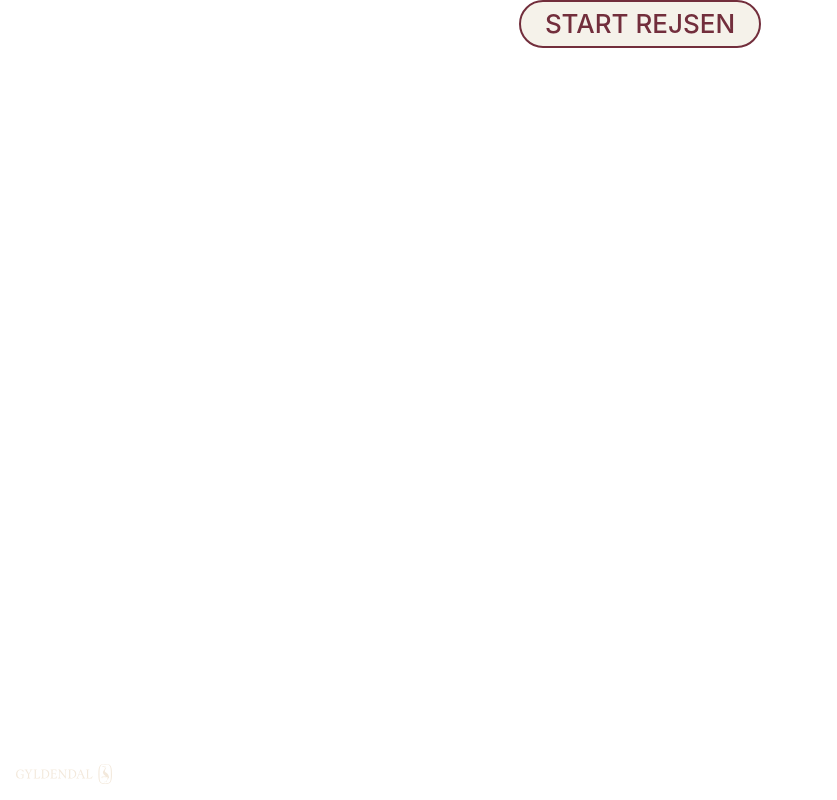
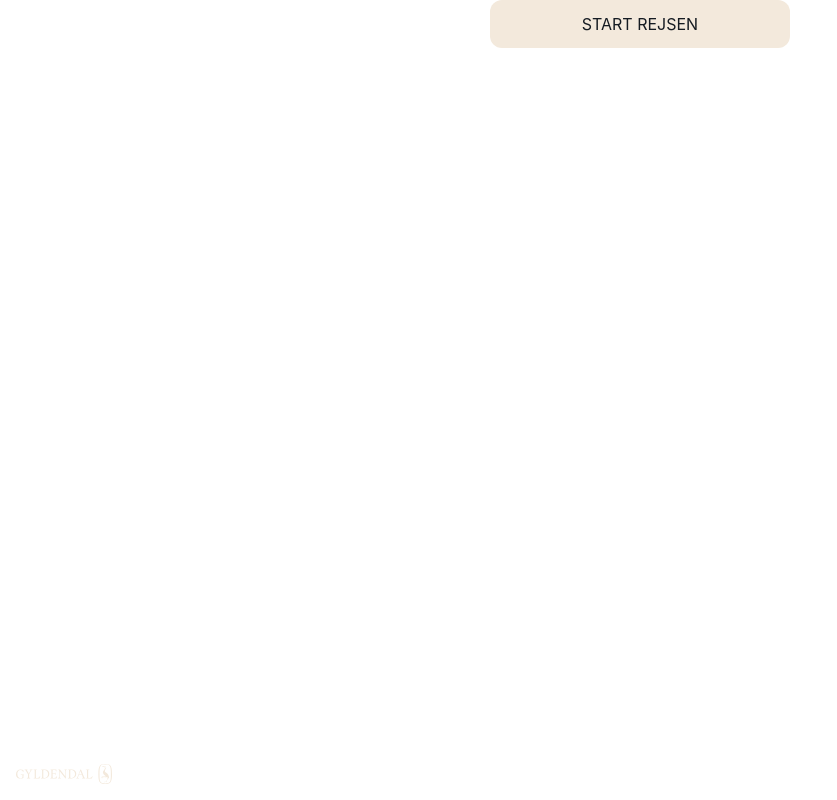
Before and after one commit to SarahNevin/filosofiapp, a React (Vite) app: page / in a window 1280 px wide. Shown: the whole page, without its empty margins (0-837 px from the left). Built offline with nearby package versions, Linux system fonts and the light colour scheme.

Commit message:
styles tilføjet

```diff
--- a/src/components/CtaKnap.jsx
+++ b/src/components/CtaKnap.jsx
@@ -1,7 +1,7 @@
 export function CtaKnap({ children, onClick }) {
     return (
         <button
-            className="text-xl md:text-[26px] font-medium text-[#722E3C] border-2 rounded-[30px] overflow-hidden transition-colors duration-300 hover:text-white py-1 px-6 flex justify-center bg-[#CEBC9833]"
+            className="w-[300px] rounded-[12px] bg-[#F3E9DC] text-[#151B22] py-3"
             onClick={onClick}
         >
             {children}
```
